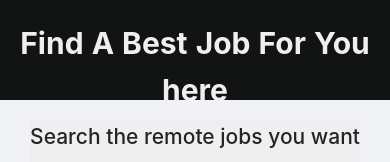
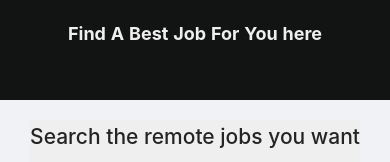
Before and after one commit to tufailmirr/jobsSearchTypscript, a React (Create React App) app: page / in a window 390 px wide. Shown: the top 162 px of the page. Built offline with nearby package versions, Linux system fonts and the light colour scheme; no server answers.

Commit message:
fix header font issues

```diff
--- a/src/App.css
+++ b/src/App.css
@@ -28,3 +28,9 @@
   color: rgb(219, 214, 214) !important;
   font-weight: 900 !important;
 }
+
+@media only screen and (max-width: 768px) {
+  .header h2 {
+    font-size: 18px;
+  }
+}
```
